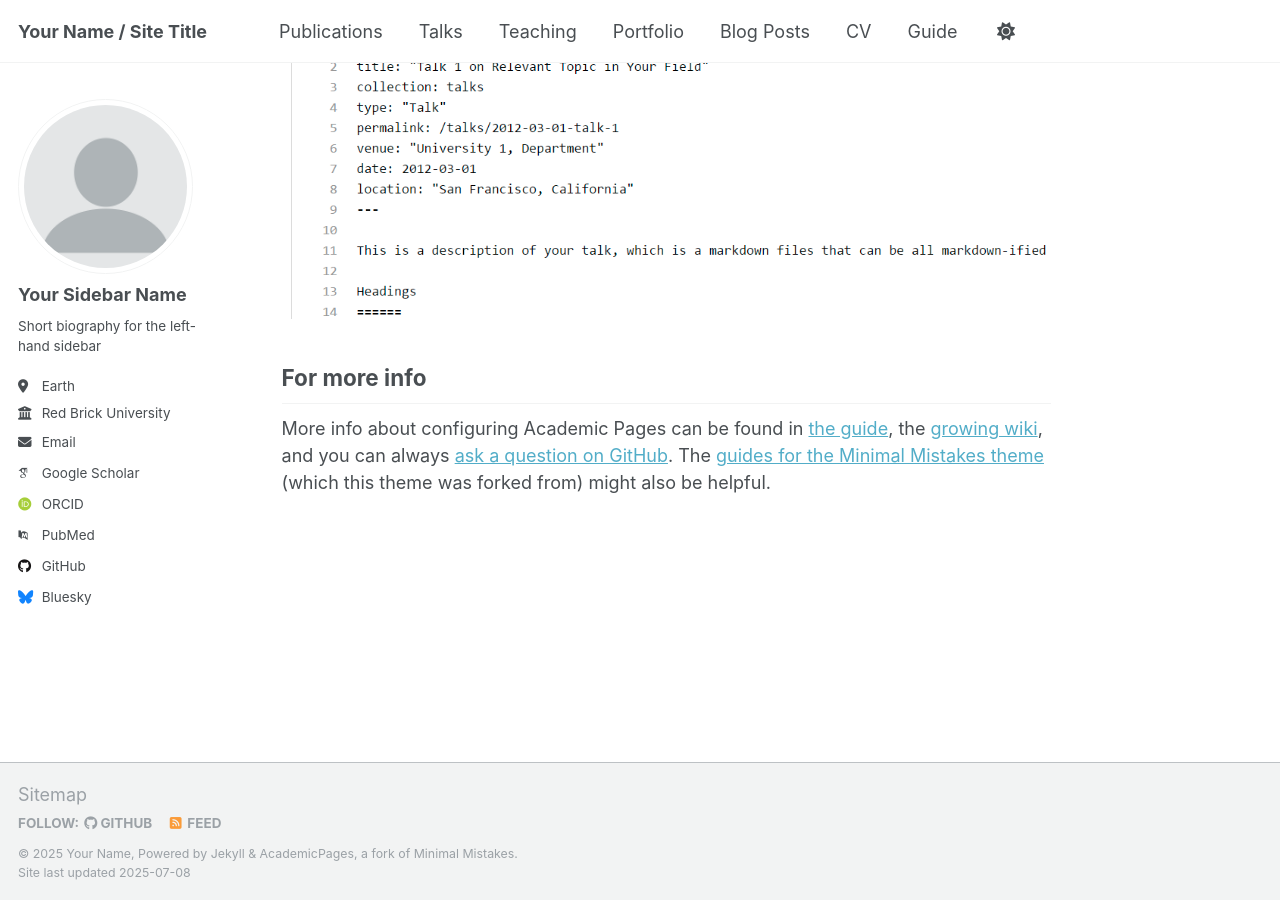
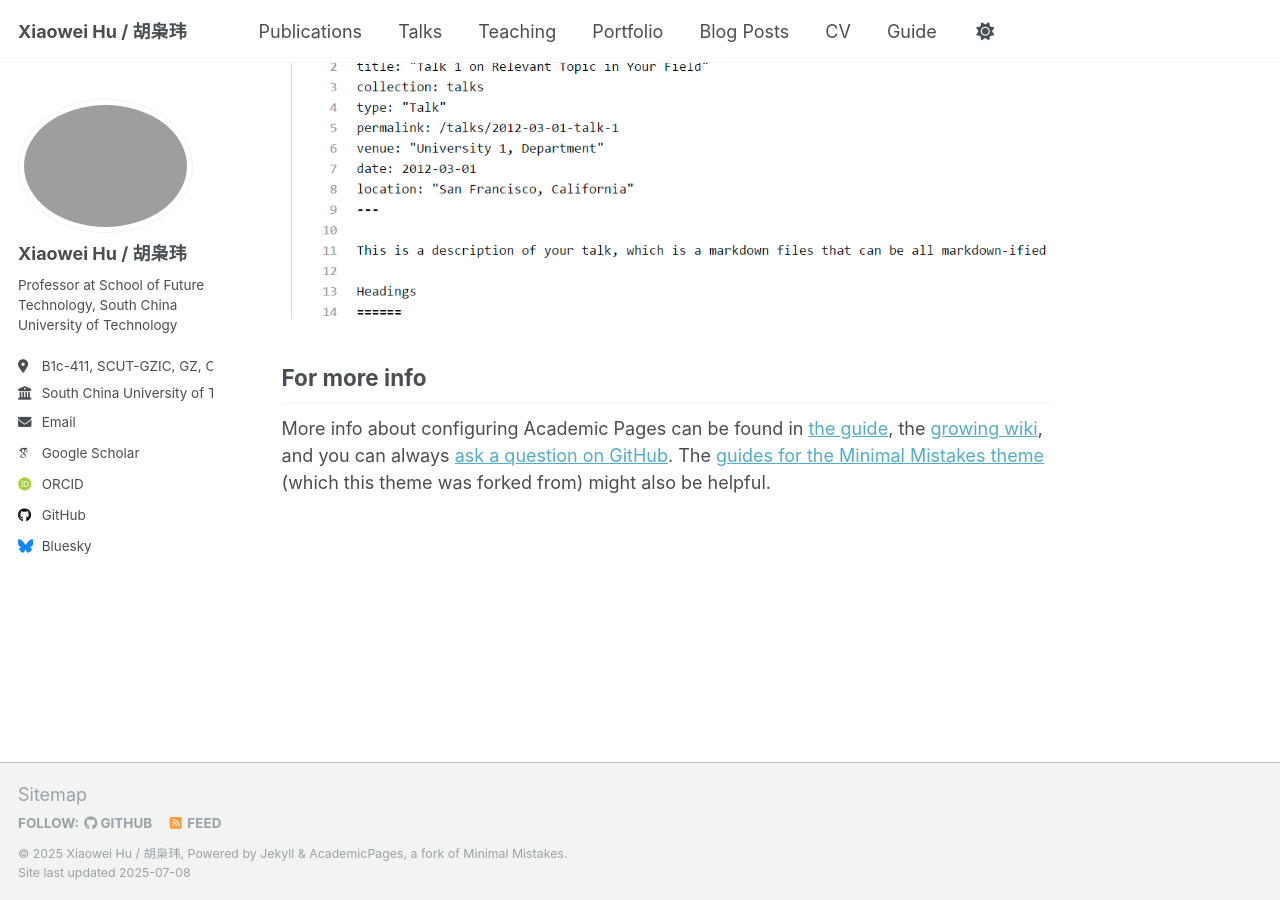
Before and after one commit to xw-hu/xw-hu.github.io, a Jekyll site: the page built from _pages/about.md, in a window 1280 px wide and 900 px high, scrolled down 2880 px. Built offline with Jekyll 4.4.1, drawn with Linux system fonts in a browser that asks for light colours; some web fonts are replaced; a script that is not in the unit is left out; part of the change alters nothing that is shown.

Commit message:
Update _config.yml

```diff
--- a/_config.yml
+++ b/_config.yml
@@ -1,83 +1,73 @@
 # Welcome to Jekyll!
-#
-# This config file is meant for settings that affect your entire site, values
-# which you are expected to set up once and rarely need to edit after that.
-# For technical reasons, this file is *NOT* reloaded automatically when you use
-# `jekyll serve -l -H localhost`. If you change this file, please restart the
-# server process.
+# This config file is meant for settings that affect your entire site.
 
 # Basic Site Settings
 locale                   : "en-US"
 site_theme               : "default"
-title                    : "Your Name / Site Title"
+title                    : "Xiaowei Hu / 胡枭玮"
 title_separator          : "-"
-name                     : &name "Your Name"
-description              : &description "personal description"
-url                      : https://academicpages.github.io # the base hostname & protocol for your site e.g. "https://[your GitHub username].github.io" or if you already have some other page hosted on Github then use "https://[your GitHub username].github.io/[Your Repo Name]"
-baseurl                  : "" # the subpath of your site, e.g. "/blog"
+name                     : &name "Xiaowei Hu / 胡枭玮"
+description              : &description "Professor at South China University of Technology"
+url                      : https://academicpages.github.io
+baseurl                  : ""
 repository               : "academicpages/academicpages.github.io"
 
-# Site Author - The following control what appear as part of the author content on the side bar.
-#               If a field is blank the icon and link will not appear, otherwise it will be shown.
-#               Additional customization can be done by editing /_includes/author-profile.html
+# Site Author - Sidebar
 author:
-  # Biographic information
-  avatar           : "profile.png"
-  name             : "Your Sidebar Name"
-  pronouns         : # example: "she/her"
-  bio              : "Short biography for the left-hand sidebar"
-  location         : "Earth"
-  employer         : "Red Brick University"
-  uri              : # URL
-  email            : "none@example.org"
+  avatar           : "xiaoweihu.png"
+  name             : "Xiaowei Hu / 胡枭玮"
+  bio              : "Professor at School of Future Technology, South China University of Technology"
+  location         : "B1c-411, SCUT-GZIC, GZ, China"
+  employer         : "South China University of Technology"
+  email            : "hu.xiaowei19@gmail.com"
 
   # Academic websites
-  academia         : # URL
-  arxiv            : # URL - Update with the correct link to your profile
-  googlescholar    : "https://scholar.google.com/citations?user=PS_CX0AAAAAJ"
-  impactstory      : # URL
-  orcid            : "http://orcid.org/yourorcidurl"
-  semantic         : # URL
-  pubmed           : "https://www.ncbi.nlm.nih.gov/pubmed/?term=john+snow"
-  researchgate     : # URL
-  scopus           : # URL
+  googlescholar    : "https://scholar.google.com/citations?user=tUb4J0kAAAAJ&hl=en"
+  orcid            : "https://orcid.org/0000-0002-5708-7018"
+  arxiv            :
+  researchgate     :
+  pubmed           :
+  semantic         :
+  academia         :
+  impactstory      :
+  scopus           :
 
-  # Repositories and software development
-  bitbucket        : # Username - Update with your username on the site
-  codepen          : # Username
-  dribbble         : # Username
-  github           : "academicpages"
-  kaggle           : # Username
-  stackoverflow    : # User number or user number and name (i.e., use "1" or "1/jeff-atwood")
+  # Code repositories
+  github           : "xw-hu"
+  bitbucket        :
+  codepen          :
+  dribbble         :
+  kaggle           :
+  stackoverflow    :
 
-  # Social media
-  artstation       : # Username
-  bluesky          : "bsky.app" # Replace this with you Bluesky username
-  facebook         : # Username
-  flickr           : # Username
-  foursquare       : # Username
-  goodreads        : # Username
-  google_plus      : # Username
-  keybase          : # Username
-  instagram        : # Username
-  lastfm           : # Username
-  linkedin         : # Username
-  mastodon         : # URL
-  medium           : # URL
-  pinterest        : # Username
-  soundcloud       : # Username
-  steam            : # Username
-  telegram         : # URL
-  tumblr           : # Username
-  twitter          : # Username for X / Twitter
-  vine             : # Username
-  weibo            : # Username
-  wikipedia        : # Username
-  xing             : # Username
-  youtube          : # Username
-  zhihu            : # Username
+  # Social media (optional)
+  linkedin         :
+  twitter          :
+  zhihu            :
+  bluesky          : "bsky.app"
+  mastodon         :
+  youtube          :
+  weibo            :
+  facebook         :
+  instagram        :
+  medium           :
+  pinterest        :
+  tumblr           :
+  telegram         :
+  soundcloud       :
+  flickr           :
+  vine             :
+  xing             :
+  lastfm           :
+  goodreads        :
+  steam            :
+  artstation       :
+  foursquare       :
+  keybase          :
+  google_plus      :
+  wikipedia        :
 
-# Publication Category - The following the list of publication categories and their headings
+# Publication Category
 publication_category:
   books:
     title: 'Books'
@@ -87,25 +77,19 @@ publication_category:
     title: 'Conference Papers'
 
 # Site Settings
-teaser                   :  # filename of teaser fallback teaser image placed in /images/, .e.g. "500x300.png"
-breadcrumbs              : false # true, false (default)
+teaser                   :
+breadcrumbs              : false
 words_per_minute         : 160
 future                   : true
-read_more                : "disabled" # if enabled, adds "Read more" links to excerpts
-talkmap_link             : false      #change to true to add link to talkmap on talks page
+read_more                : "disabled"
+talkmap_link             : false
+
 comments:
-  provider               : # false (default), "disqus", "discourse", "facebook", "google-plus", "staticman", "custom"
-  disqus:
-    shortname            :
-  discourse:
-    server               : # https://meta.discourse.org/t/embedding-discourse-comments-via-javascript/31963 , e.g.: meta.discourse.org
-  facebook:
-    appid                :
-    num_posts            : # 5 (default)
-    colorscheme          : # "light" (default), "dark"
+  provider               :
+
 staticman:
   allowedFields          : ['name', 'email', 'url', 'message']
-  branch                 : "gh-pages" # "master", "gh-pages"
+  branch                 : "gh-pages"
   commitMessage          : "New comment."
   filename               : comment-{@timestamp}
   format                 : "yml"
@@ -118,18 +102,17 @@ staticman:
     date:
       type               : "date"
       options:
-        format           : "iso8601" # "iso8601" (default), "timestamp-seconds", "timestamp-milliseconds"
+        format           : "iso8601"
+
 atom_feed:
-  hide                   : false     # change to true to hide the RSS feed in the footer
-  path                   : # blank (default) uses feed.xml
-
+  hide                   : false
+  path                   :
 
 # SEO Related
 google_site_verification :
 bing_site_verification   :
 alexa_site_verification  :
 yandex_site_verification :
-
 
 # Social Sharing
 twitter:
@@ -138,22 +121,18 @@ facebook:
   username               :
   app_id                 :
   publisher              :
-og_image                 :  # Social media default site image
-og_description           :  # Social media default site image description
-# For specifying social profiles
-# - https://developers.google.com/structured-data/customize/social-profiles
+og_image                 :
+og_description           :
 social:
-  type                   : # Person or Organization (defaults to Person)
-  name                   : # If the user or organization name differs from the site's name
-  links: # An array of links to social media profiles
-
+  type                   : Person
+  name                   : Xiaowei Hu
+  links: []
 
 # Analytics
 analytics:
-  provider               :  "false" # false (default), "google", "google-universal", "google-analytics-4", "custom"
+  provider               : "false"
   google:
     tracking_id          :
-
 
 # Reading Files
 include:
@@ -187,12 +166,13 @@ exclude:
   - README
   - tmp
   - vendor
+
 keep_files:
   - .git
   - .svn
+
 encoding: "utf-8"
 markdown_ext: "markdown,mkdown,mkdn,mkd,md"
-
 
 # Conversion
 markdown: kramdown
@@ -200,7 +180,6 @@ highlighter: rouge
 lsi: false
 excerpt_separator: "\n\n"
 incremental: false
-
 
 # Markdown Processing
 kramdown:
@@ -213,8 +192,7 @@ kramdown:
   smart_quotes: lsquo,rsquo,ldquo,rdquo
   enable_coderay: false
 
-
-# These settings control the types of collections used by the template
+# Collections
 collections:
   teaching:
     output: true
@@ -229,10 +207,8 @@ collections:
     output: true
     permalink: /:collection/:path/
 
-
-# These settings control how pages and collections are included in the site
+# Defaults
 defaults:
-  # _posts
   - scope:
       path: ""
       type: posts
@@ -243,14 +219,12 @@ defaults:
       comments: true
       share: true
       related: true
-  # _pages
   - scope:
       path: ""
       type: pages
     values:
       layout: single
       author_profile: true
-  # _teaching
   - scope:
       path: ""
       type: teaching
@@ -259,7 +233,6 @@ defaults:
       author_profile: true
       share: true
       comments: true
-  # _publications
   - scope:
       path: ""
       type: publications
@@ -268,7 +241,6 @@ defaults:
       author_profile: true
       share: true
       comments: true
-  # _portfolio
   - scope:
       path: ""
       type: portfolio
@@ -277,7 +249,6 @@ defaults:
       author_profile: true
       share: true
       comment: true
-  # _talks
   - scope:
       path: ""
       type: talks
@@ -286,19 +257,16 @@ defaults:
       author_profile: true
       share: true
 
-
 # Sass/SCSS
 sass:
   sass_dir: _sass
-  style: compressed # http://sass-lang.com/documentation/file.SASS_REFERENCE.html#output_style
+  style: compressed
 
-
-# Outputting
+# Output
 permalink: /:categories/:title/
-# paginate: 5 # amount of posts to show
+# paginate: 5
 # paginate_path: /page:num/
-timezone: Etc/UTC # http://en.wikipedia.org/wiki/List_of_tz_database_time_zones
-
+timezone: Etc/UTC
 
 # Plugins
 plugins:
@@ -309,7 +277,6 @@ plugins:
   - jekyll-redirect-from
   - jemoji
 
-# Mimic GitHub Pages with --safe
 whitelist:
   - jekyll-feed
   - jekyll-gist
@@ -318,39 +285,34 @@ whitelist:
   - jekyll-redirect-from
   - jemoji
 
-
 # Archives
-#  Type
-#  - GitHub Pages compatible archive pages built with Liquid ~> type: liquid (default)
-#  - Jekyll Archives plugin archive pages ~> type: jekyll-archives
-#  Path (examples)
-#  - Archive page should exist at path when using Liquid method or you can
-#    expect broken links (especially with breadcrumbs enabled)
-#  - <base_path>/tags/my-awesome-tag/index.html ~> path: /tags/
-#  - <base_path/categories/my-awesome-category/index.html ~> path: /categories/
-#  - <base_path/my-awesome-category/index.html ~> path: /
 category_archive:
   type: liquid
   path: /categories/
 tag_archive:
   type: liquid
   path: /tags/
-# https://github.com/jekyll/jekyll-archives
-# jekyll-archives:
-#   enabled:
-#     - categories
-#     - tags
-#   layouts:
-#     category: archive-taxonomy
-#     tag: archive-taxonomy
-#   permalinks:
-#     category: /categories/:name/
-#     tag: /tags/:name/
-
 
 # HTML Compression
-# - http://jch.penibelst.de/
 compress_html:
   clippings: all
   ignore:
     envs: development
+
+
+# Navigation Pages
+nav_pages:
+  - title: "Publications"
+    url: /publications/
+  - title: "Honors & Press"
+    url: /honors/
+  - title: "Talks"
+    url: /talks/
+  - title: "Professional Services"
+    url: /services/
+  - title: "Students"
+    url: /students/
+  - title: "Teaching"
+    url: /teaching/
+  - title: "CV"
+    url: /cv/
```
